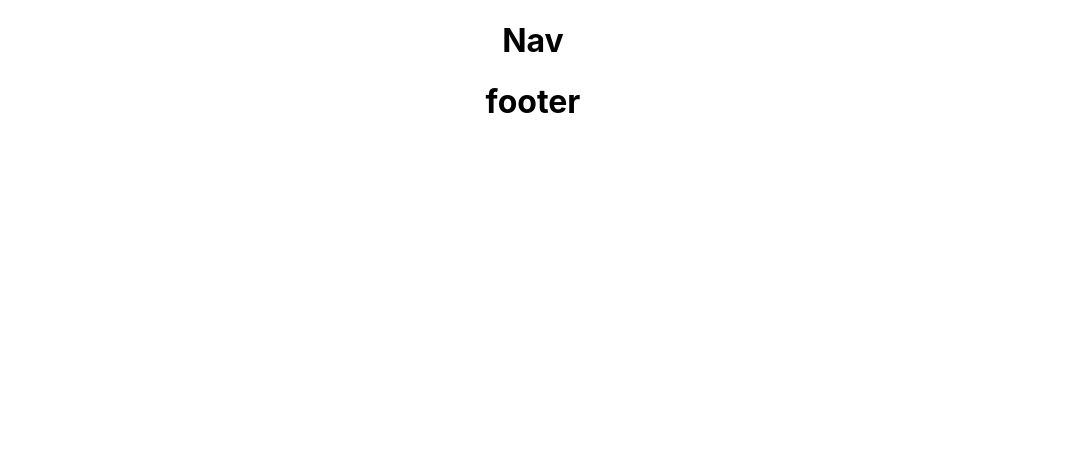
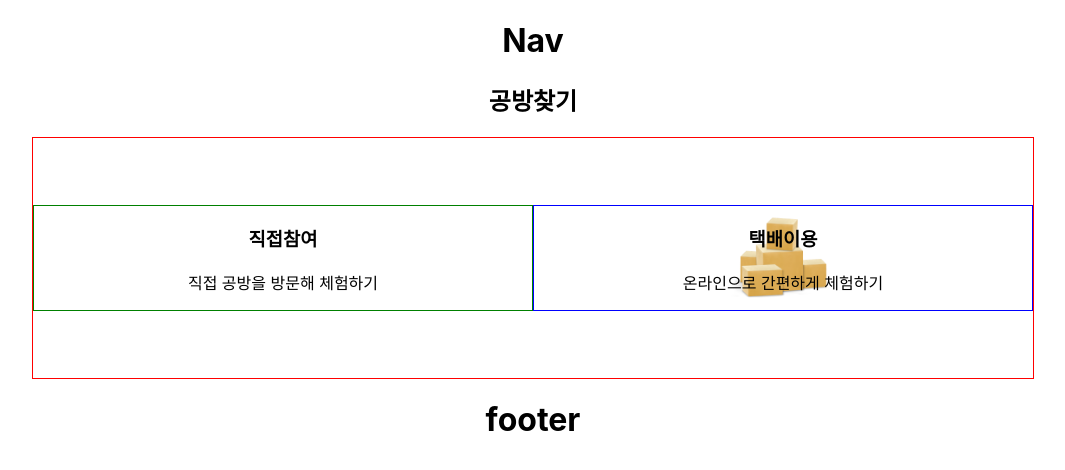
Before and after one commit to Team-NanaScript/Art_Recycle, a React (Create React App) app in the folder react-are/: page /search/way in a window 1280 px wide. Shown: the top 470 px of the page, without its empty margins (107-1172 px from the left). Built offline with nearby package versions, Linux system fonts and the light colour scheme.

Commit message:
search way

```diff
--- a/react-are/src/App.js
+++ b/react-are/src/App.js
@@ -13,7 +13,7 @@ function App() {
         <Route path="/" component={MainBody} exact />
         <Route path="/login" component={Login} />
         <Route path="/join" component={Join} />
-        <Route path="/search/local" component={Search} />
+        <Route path="/search" component={Search} />
         <Route path="/detail" component={Detail} />
         <Footer />
       </div>
--- a/react-are/src/css/SearchSection.css
+++ b/react-are/src/css/SearchSection.css
@@ -1,11 +1,11 @@
 section.search_section {
   border: 1px solid red;
-
   margin: 0 auto;
   width: 1000px;
   display: flex;
   align-items: center;
-  justify-content: center;
+  min-height: 30vh;
+  /* justify-content: center; */
 }
 
 div.tag {
@@ -27,7 +27,6 @@ div.local_box {
 
 div.map_sample {
   flex: 1.7;
-  min-height: 30vh;
 
   background-image: url("../image/map.png");
   background-repeat: no-repeat;
@@ -37,3 +36,19 @@ div.map_sample {
 }
 
 /* WaySearch */
+
+div.offline {
+  border: 1px solid green;
+  flex: 1;
+}
+
+div.online {
+  border: 1px solid blue;
+  flex: 1;
+
+  background-image: url("../image/online.png");
+  background-repeat: no-repeat;
+  background-attachment: scroll;
+  background-position: bottom;
+  background-size: contain;
+}
--- a/react-are/src/search/Search.jsx
+++ b/react-are/src/search/Search.jsx
@@ -11,9 +11,9 @@ const Search = () => {
         <header>
           <h2>공방찾기</h2>
         </header>
-        <Route path="/search/local" component={LocalSearch} />
-        <Route path="/search/way" component={WaySearch} />
-        <Route path="/search/material" component={MaterialSearch} />
+        <Route path="/search/local" component={LocalSearch} exact />
+        <Route path="/search/way" component={WaySearch} exact />
+        <Route path="/search/material" component={MaterialSearch} exact />
         <Result />
       </div>
     </BrowserRouter>
--- a/react-are/src/search/WaySearch.jsx
+++ b/react-are/src/search/WaySearch.jsx
@@ -3,11 +3,11 @@ import React from "react";
 const WaySearch = () => {
   return (
     <section className="search_section">
-      <div>
+      <div className="offline">
         <h3>직접참여</h3>
         <p>직접 공방을 방문해 체험하기</p>
       </div>
-      <div>
+      <div className="online">
         <h3>택배이용</h3>
         <p>온라인으로 간편하게 체험하기</p>
       </div>
```
Also changed, not shown: react-are/src/image/online.png (added).
